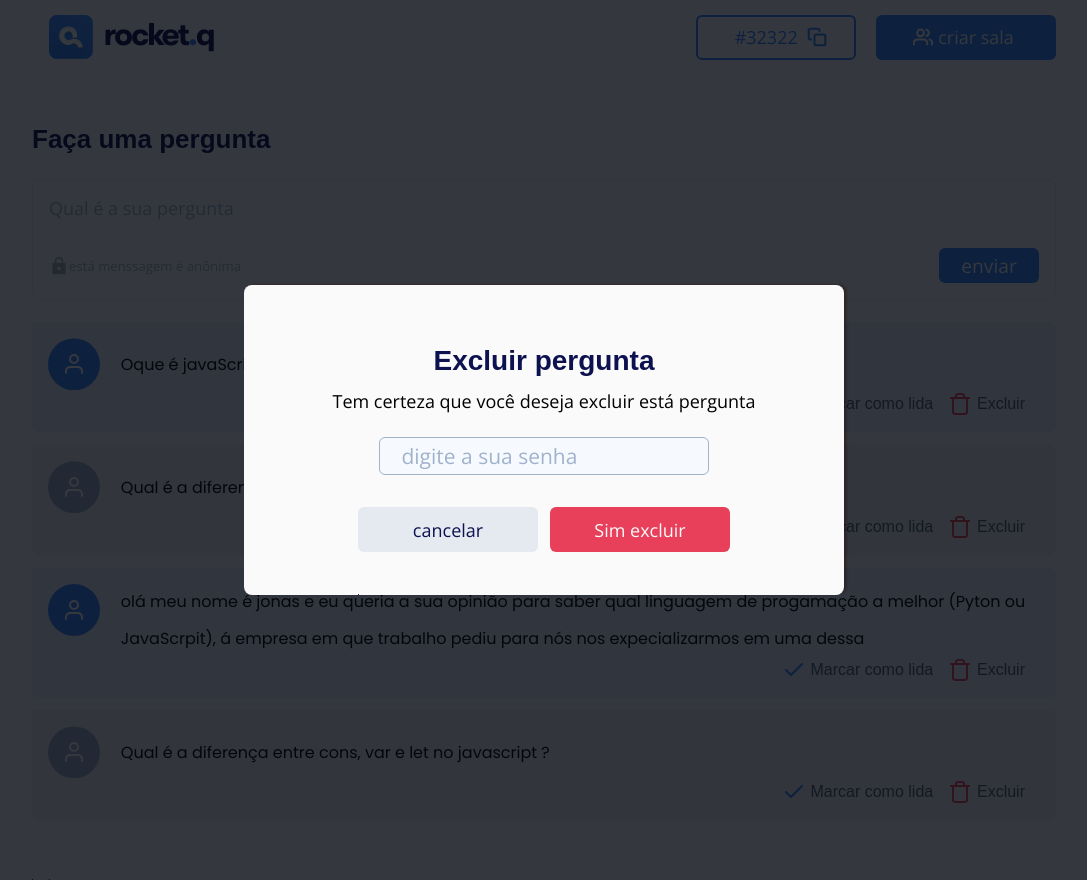
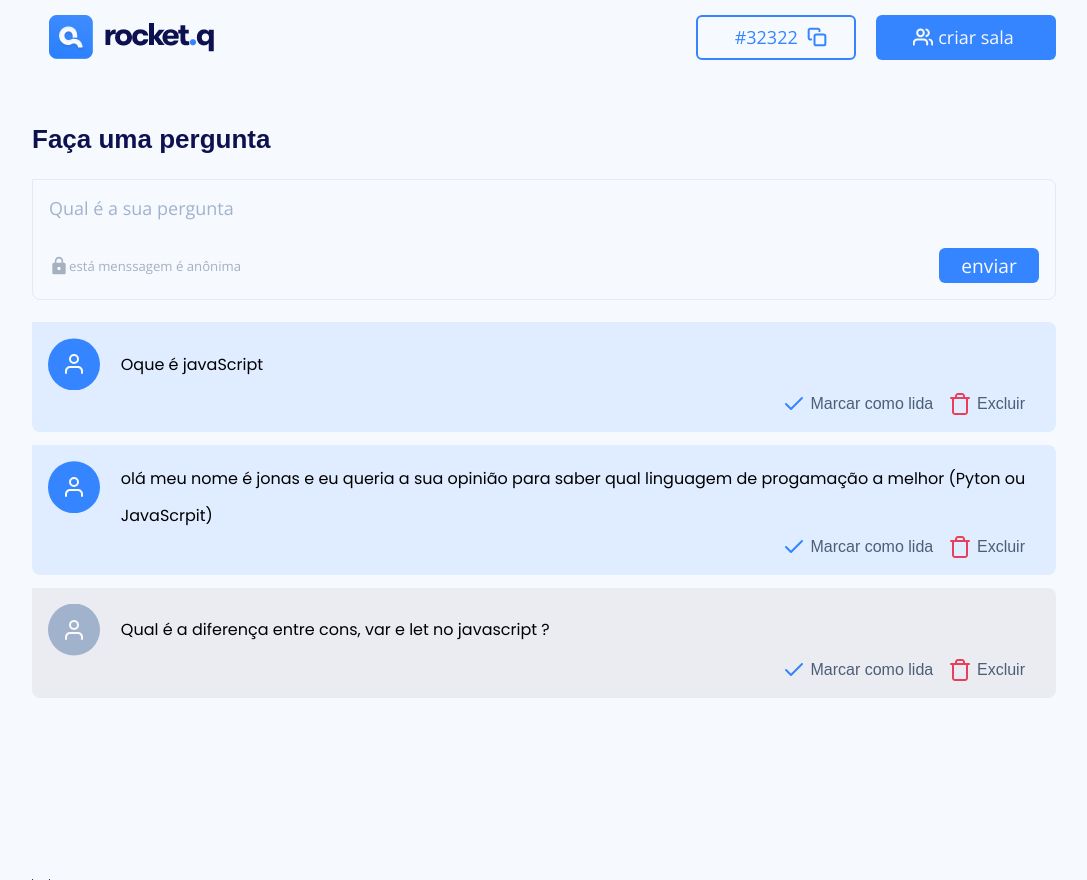
Before and after one commit to joao472762/discorvery.2, a web app: file html/rom.html in a window 1280 px wide. Shown: the whole page, without its empty margins (96-1183 px from the left). Run offline with its HTML, style and script files only (its server is not run), Linux system fonts and the light colour scheme.

Commit message:
fiz uma funcionalidade para adicionara uma pergunta no modal, e  mais algumas funcionalidades

```diff
--- a/css/modal.css
+++ b/css/modal.css
@@ -11,6 +11,9 @@
     max-width: none;
 
 
+}
+.modalOverlay.disable{
+    display: none;
 }
 #modal{
     background-color: var(--white);
@@ -69,13 +72,14 @@
 #modal #actionsModal button{
     margin: 0px;
 }
-#modal #actionsModal button:nth-of-type(1){
-
+#modal #actionsModal .button.cancel{
+    border: none;
     background-color: var(--grey-light);
     color: var(--black);
 
 }
-#modal #actionsModal button:nth-of-type(2){
+#modal #actionsModal button:nth-of-type(1){
     background-color: var(--red);
+    border: none;
 
 }
--- a/html/rom.html
+++ b/html/rom.html
@@ -38,10 +38,10 @@
 
                 <h2>Faça uma pergunta</h2>
 
-                <form action="" id="form-all">
+                <form action="" id="form-all" onsubmit="newQuestion.submit()">
                     <label for="question" class="srOnly">qual é a sua pergunta</label>
 
-                    <textarea name="question" id="question"   placeholder="Qual é a sua pergunta"  ></textarea>
+                    <textarea name="Question" id="question"   placeholder="Qual é a sua pergunta"  ></textarea>
 
                     <footer>
                         <div>
@@ -70,28 +70,8 @@
                                 <img src="/imagens/check.svg" alt="marcar como lida"><span>Marcar como lida</span>
                             </a>
                         </div>
-                        <div id="trash">
-                            <a href="">
-                                <img src="/imagens/trash.svg" alt="excluir mensagem"> <span>Excluir</span>
-                            </a>
-                        </div>
-                    </div>
-                </div>
-               <div class="card read">
-
-                    <div class="usser">
-                        <img src="/imagens/user.svg" alt="foto de um usuário">
-                        <span>Qual é a diferença entre cons, var e let no javascript ?</span>
-                    </div>
-
-                    <div class="actions">
-                        <div class="check">
-                            <a href="">
-                                <img src="/imagens/check.svg" alt="marcar como lida"><span>Marcar como lida</span>
-                            </a>
-                        </div>
-                        <div id="trash">
-                            <a href="">
+                        <div id="trash" onclick="modal.active()">
+                            <a href="#">
                                 <img src="/imagens/trash.svg" alt="excluir mensagem"> <span>Excluir</span>
                             </a>
                         </div>
@@ -101,7 +81,7 @@
 
                     <div class="usser">
                         <img src="/imagens/user.svg" alt="foto de um usuário">
-                        <span>olá meu nome é jonas e eu queria a sua opinião para saber qual linguagem de progamação  a melhor (Pyton ou JavaScrpit), á empresa em que trabalho pediu para nós nos expecializarmos em uma dessa  </span>
+                        <span>olá meu nome é jonas e eu queria a sua opinião para saber qual linguagem de progamação  a melhor (Pyton ou JavaScrpit) </span>
                     </div>
 
                     <div class="actions">
@@ -139,7 +119,10 @@
                     </div>
                 </div>
             </section>
-            <section class="modalOverlay">
+
+            <!-- part Modal-->
+
+            <section class="modalOverlay disable">
                 <div id="modal">
                     <div id="aswer">
                         <h2>
@@ -153,12 +136,13 @@
                     <form id="actionsModal">
                         <label for="password" class="srOnly"> digite a sua senha de administradror
                         </label><input type="password" name="password" id="password" placeholder=" digite a sua senha ">
-                        <button>cancelar</button>
-                        <button>Sim excluir</button>
+                        <div class="button cancel" onclick="modal.disable()">cancelar</div>
+                        <button onclick="modal.disable()">Sim excluir</button>
                     </form>
                 </div>
             </section>
         </main>
     </div>
+    <script src="/javaScript/room.js"></script>
 </body>
 </html>
--- /dev/null
+++ b/javaScript/room.js
@@ -0,0 +1,86 @@
+let modal = {
+    active(){
+        document.querySelector('.modalOverlay').classList.remove('disable')
+    },
+    disable(){
+        document.querySelector('.modalOverlay').classList.add('disable')
+    },
+}
+let Card = {
+    insertInCommunityQuestions(question){
+        let card =  Card.createCard(question)
+        window.document.querySelector('#communityQuestions').appendChild(card)
+    },
+
+    createCard(question){
+        let card = window.document.createElement('div')
+
+        card.classList.add('card')
+
+        card.innerHTML = Card.cardContent(question)
+
+
+        return card
+
+    },
+    cardContent(question){
+        let html =
+         `
+    <div class="usser">
+
+         <img src="/imagens/user.svg" alt="foto de um usuário">
+         <span>${question}</span>
+
+     </div>
+
+     <div class="actions">
+
+         <div class="check">
+             <a href="">
+                 <img src="/imagens/check.svg" alt="marcar como lida"><span>Marcar como lida</span>
+             </a>
+         </div>
+
+         <div id="trash" onclick="modal.active()">
+             <a href="#">
+                 <img src="/imagens/trash.svg" alt="excluir mensagem"> <span>Excluir</span>
+             </a>
+         </div>
+
+     </div>
+                  `
+         return html
+    },
+    markLikeRead(index){
+
+    }
+}
+
+let newQuestion = {
+    question: document.getElementById('question'),
+
+    getValues(){
+        let question = newQuestion.question.value
+        return question
+    },
+
+    checkQuestion(){
+       let question =  newQuestion.getValues()
+       if(question.trim() === ''){
+            throw new Error ('você  não escreveu nada ')
+       }
+    },
+
+    submit(event){
+        try {
+            newQuestion.checkQuestion()
+        } catch (error) {
+            alert(error.message)
+
+        }
+        let question = newQuestion.getValues()
+        Card.insertInCommunityQuestions(question)
+        }
+
+
+}
```
